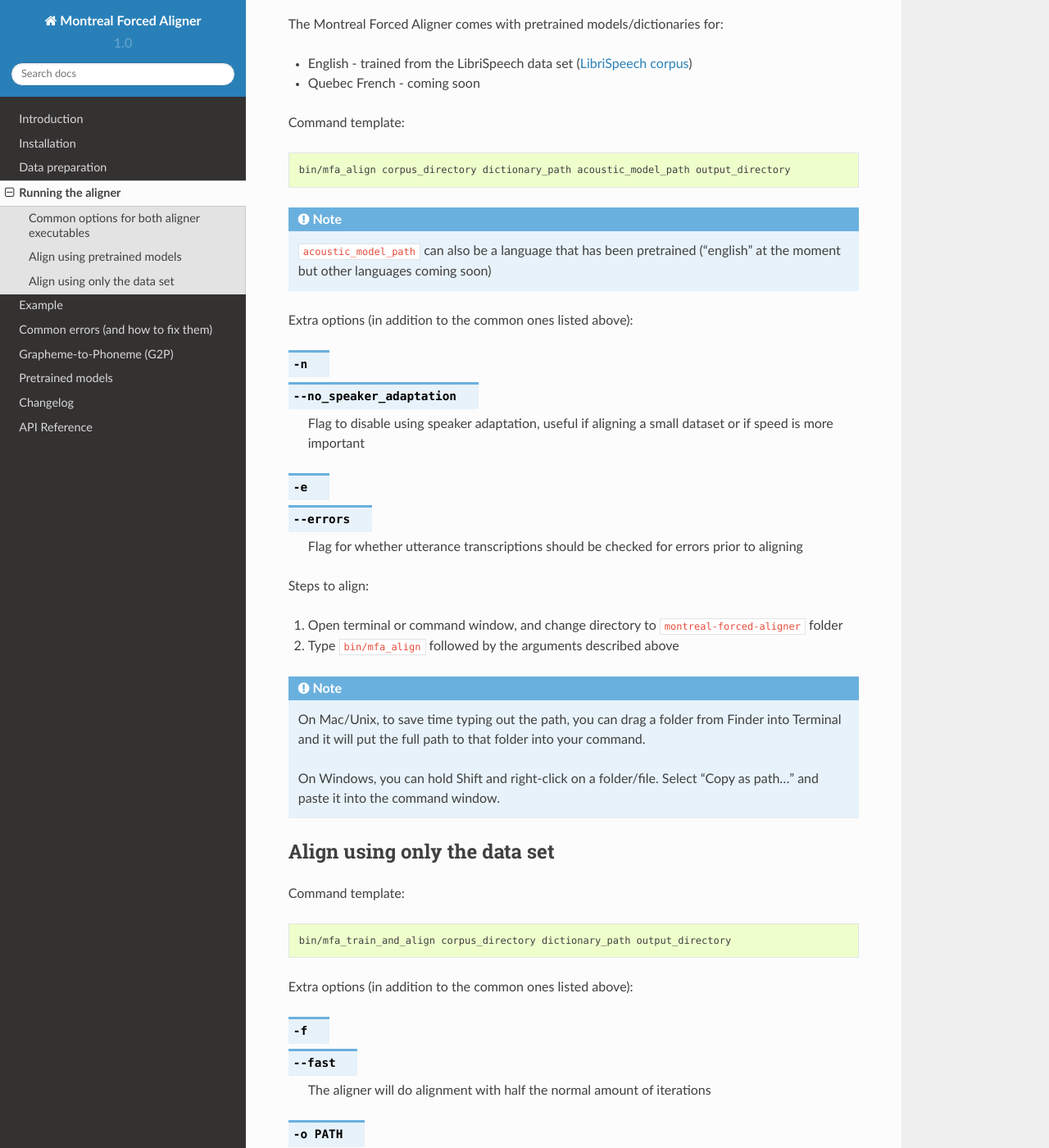
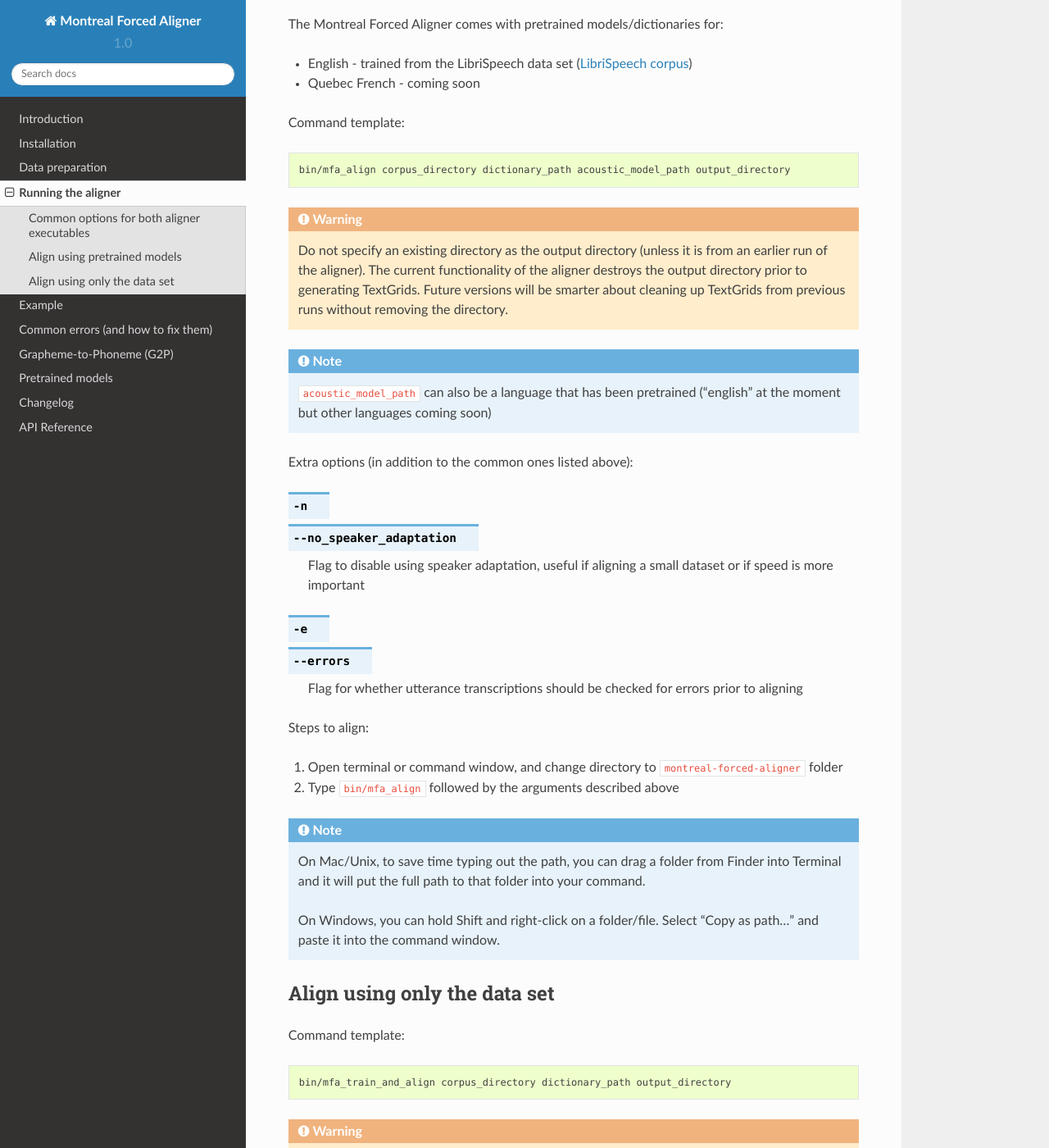
Before and after one commit to MontrealCorpusTools/Montreal-Forced-Aligner, a Sphinx documentation site: the page built from docs/source/aligning.rst, in a window 1280 px wide and 1400 px high, scrolled down 1458 px. Shown: the whole window at 82% size. Built offline with Sphinx 7.4.7 and the Read the Docs theme 2.0.0, drawn with Linux system fonts in a browser that asks for light colours; some of the changed text lies outside the part shown.

Commit message:
Add warning for output directories

```diff
--- a/docs/source/aligning.rst
+++ b/docs/source/aligning.rst
@@ -69,6 +69,12 @@
 
    bin/mfa_align corpus_directory dictionary_path acoustic_model_path output_directory
 
+.. warning::
+
+   Do not specify an existing directory as the output directory (unless it is from an earlier run of the aligner).  The
+   current functionality of the aligner destroys the output directory prior to generating TextGrids.  Future versions will
+   be smarter about cleaning up TextGrids from previous runs without removing the directory.
+
 .. note::
    ``acoustic_model_path`` can also be a language that has been pretrained ("english" at the moment but other languages coming soon)
 
@@ -110,6 +116,12 @@
 .. code-block:: bash
 
    bin/mfa_train_and_align corpus_directory dictionary_path output_directory
+
+.. warning::
+
+   Do not specify an existing directory as the output directory (unless it is from an earlier run of the aligner).  The
+   current functionality of the aligner destroys the output directory prior to generating TextGrids.  Future versions will
+   be smarter about cleaning up TextGrids from previous runs without removing the directory.
 
 
 Extra options (in addition to the common ones listed above):
```
